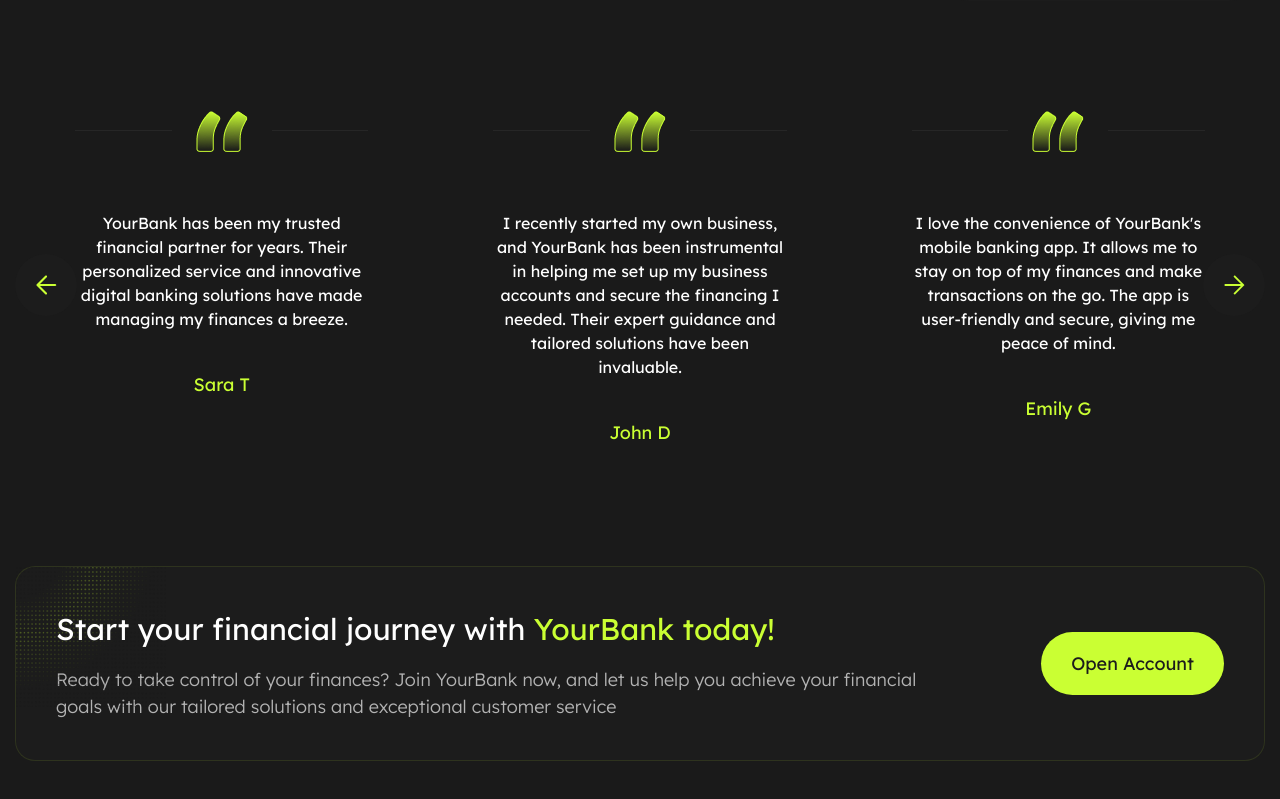
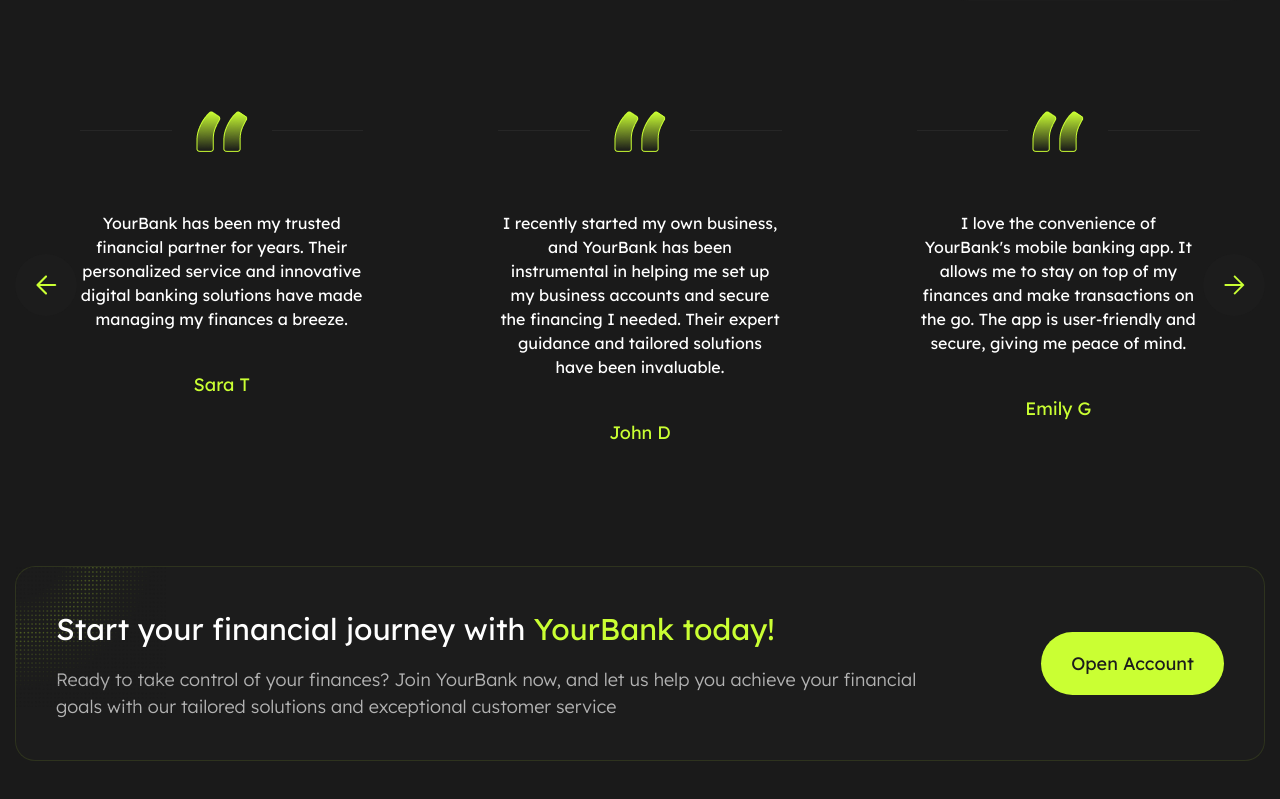
Before and after one commit to R4AYA4R/BankLanding, a React (Create React App) app: page / in a window 1280 px wide. Shown: the part 5383-6182 px from the top of the page. Built offline with nearby package versions, Linux system fonts and the light colour scheme.

Commit message:
changed slider

```diff
--- a/src/index.css
+++ b/src/index.css
@@ -601,7 +601,7 @@
   background-color: #262626;
 }
 .swiperSlide__inner{
-  padding: 0 60px;
+  padding: 0 65px;
   text-align: center;
 }
 .swiperSlide__topline{
```
